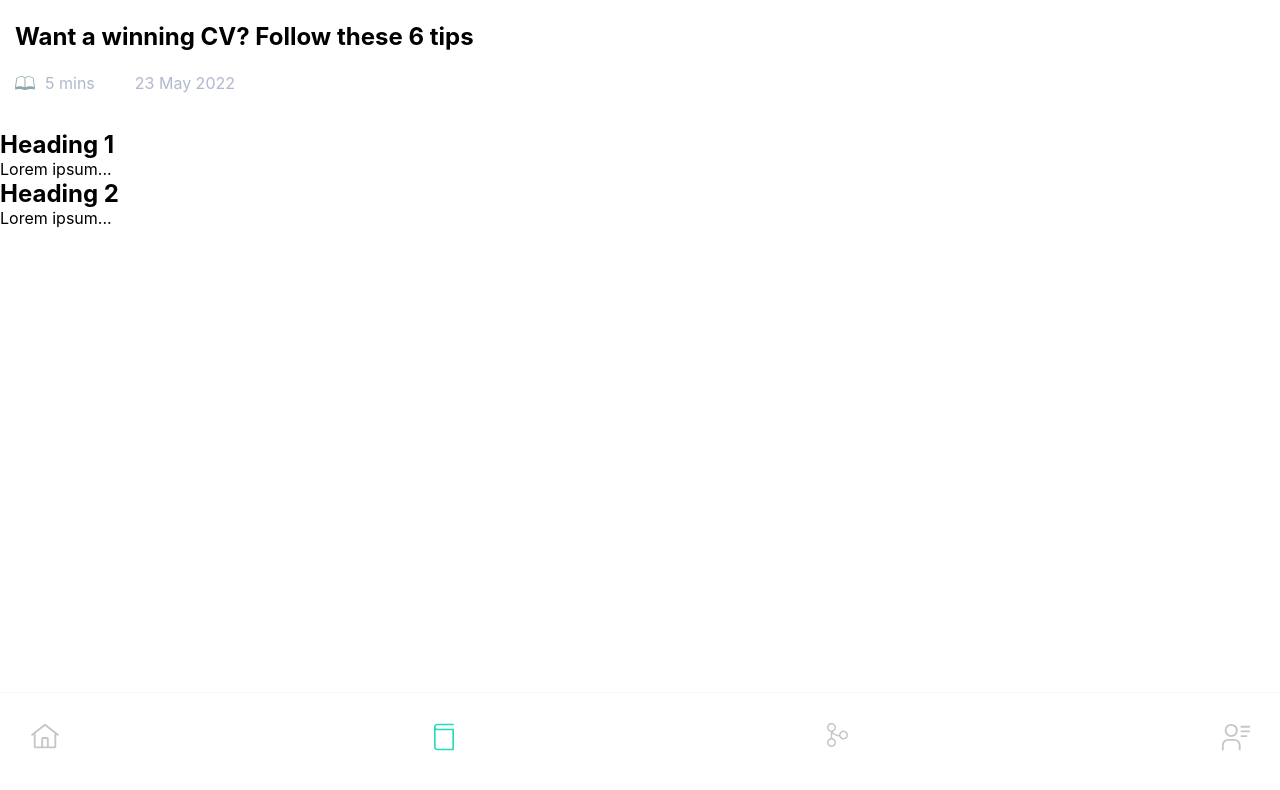
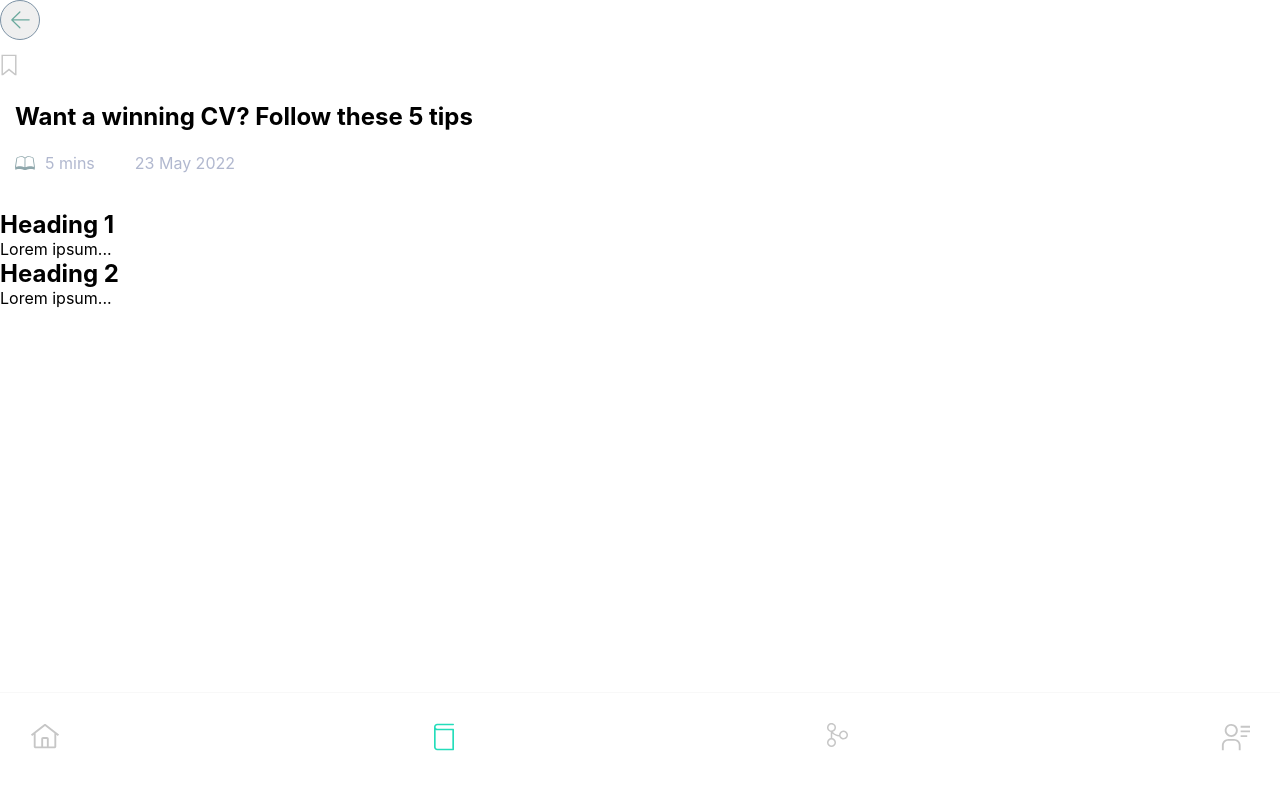
Before and after one commit to ecf123/ecf-fe-prototype, a React (Create React App) app: page /articles/1 in a window 1280 px wide. Shown: the top 790 px of the page. Built offline with nearby package versions, Linux system fonts and the light colour scheme.

Commit message:
added save button, back button

```diff
--- a/src/assets/data/dummyArticles.js
+++ /dev/null
@@ -1,41 +0,0 @@
-const articleContent = [
-	{
-	heading: "Heading 1",
-	paragraph: "Lorem ipsum..."
-	},
-	{
-	heading: "Heading 2",
-	paragraph: "Lorem ipsum..."
-	}
-]
-
-const articleData = [
-    {
-        title: "Want a winning CV? Follow these 6 tips",
-        articleContent: articleContent,
-        readTime: "5 mins",
-        date: "23 May 2022",
-        id: 1
-    },
-    {
-        title: "Want a winning CV? Follow these 7 tips",
-        articleContent: articleContent,
-        readTime: "5 mins",
-        date: "23 May 2022",
-        id: 2
-    },
-    {
-        title: "Want a winning CV? Follow these 8 tips",
-        articleContent: articleContent,
-        readTime: "5 mins",
-        date: "23 May 2022",
-        id: 3
-    }
-];
-
-
-
-
-
-
-export default articleData;
--- a/src/containers/ArticleIndex/ArticleIndex.jsx
+++ b/src/containers/ArticleIndex/ArticleIndex.jsx
@@ -1,8 +1,9 @@
-import React from 'react'
+import {React, useState} from 'react'
 import ArticleIndexHeading from '../../components/ArticleIndexHeading/ArticleIndexHeading';
 import Navigation from '../../components/Navigation/Navigation';
 import { useParams } from 'react-router-dom';
-
+import BackButton from '../../components/BackButton/BackButton';
+import SaveButton from '../../components/SaveButton/SaveButton';
 // path: /articles/:articleId
 
 
@@ -13,8 +14,15 @@ const ArticleIndex = ({articleArray}) => {
 
 
 
+  const [isPressed, setIsPressed] = useState(pickedArticle.isActive);
+
+  const onSaveButtonPress = () => {
+    setIsPressed(!isPressed);
+  };
+
   return (
     <div className='articleIndex'>
+      <div className='articleIndex__header' ><BackButton linkTo="/articles"/><SaveButton handleSaveButtonPress={onSaveButtonPress} isPressed={isPressed}/> </div>
       <ArticleIndexHeading articleArray={articleArray}/>
       <div className='articleIndex__container'>
       {pickedArticle.articleContent.map((item,index) => {
--- a/src/containers/Routing/Routing.jsx
+++ b/src/containers/Routing/Routing.jsx
@@ -16,7 +16,6 @@ import CreateAccount from "../CreateAccount/CreateAccount";
 import Articles from "../Articles/Articles";
 import SkillsTree from "../SkillsTree/SkillsTree";
 import Challenge from "../Challenge/Challenge";
-import articleData from '../../assets/data/dummyArticles'
 import articleInfo from "../../assets/data/dummyArticleCardInformation";
 
 const Routing = () => {
@@ -49,7 +48,7 @@ const Routing = () => {
           path="/articles"
           element={<Articles articleInfo={articleInfo}  />}
         />
-        <Route path="/articles/:articleId" element={<ArticleIndex articleArray={articleData} />} />
+        <Route path="/articles/:articleId" element={<ArticleIndex articleArray={articleInfo} />} />
 
         <Route path="/courses/:courseId" element={<CourseOverview />} />
         <Route path="/lesson/:lessonId" element={<LessonOverview />} />
```
Also changed, not shown: 1 other file (tests, documents, lock files or other folders).
